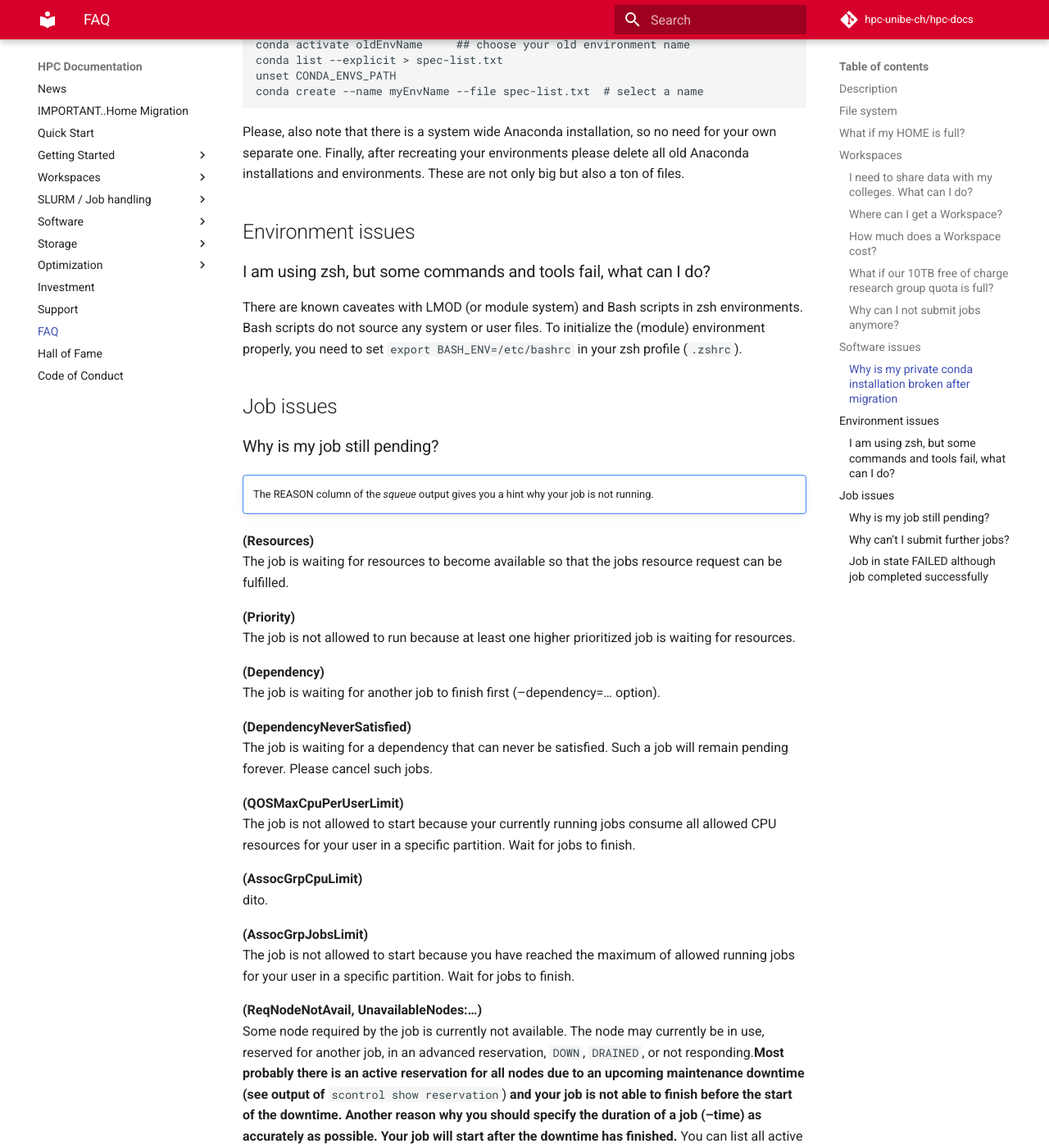
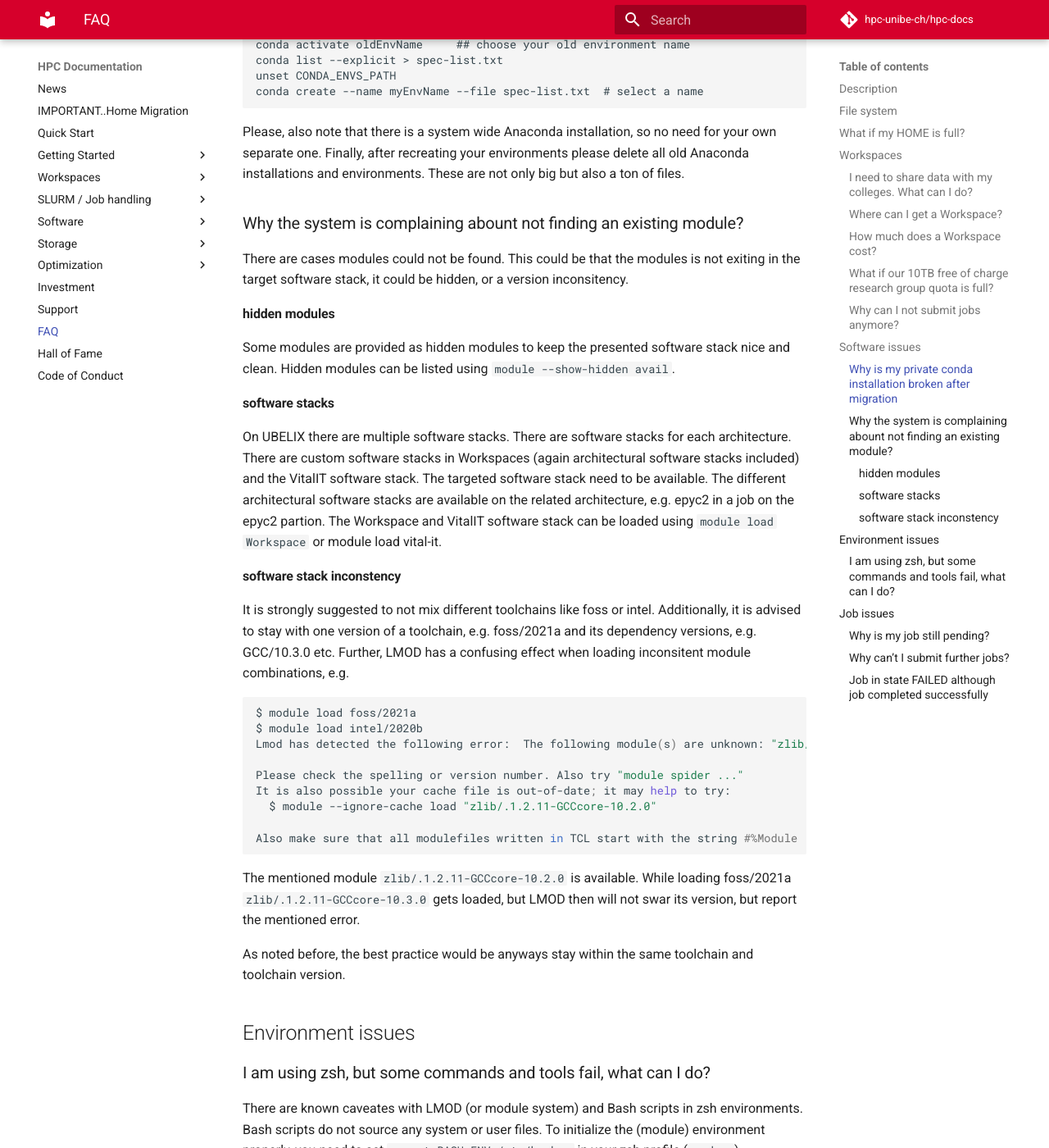
Before and after one commit to hpc-unibe-ch/hpc-unibe-ch.github.io, an MkDocs documentation site: the page built from docs/general/faq.md, in a window 1280 px wide and 1400 px high, scrolled down 2238 px. Shown: the whole window at 82% size. Built offline with MkDocs 1.6.1 and Material for MkDocs 9.7.7, drawn with Linux system fonts in a browser that asks for light colours; comment, search, counter and statistics services are not loaded.

Commit message:
FAQ: module loadissues

````diff
--- a/docs/general/faq.md
+++ b/docs/general/faq.md
@@ -83,6 +83,37 @@ conda create --name myEnvName --file spec-list.txt  # select a name
 ```
 Please, also note that there is a system wide Anaconda installation, so no need for your own separate one.
 Finally, after recreating your environments please delete all old Anaconda installations and environments. These are not only big but also a ton of files.
+
+### Why the system is complaining abount not finding an existing module?
+
+There are cases modules could not be found. This could be that the modules is not exiting in the target software stack, it could be hidden, or a version inconsitency.
+
+#### hidden modules
+Some modules are provided as hidden modules to keep the presented software stack nice and clean. Hidden modules can be listed using `module --show-hidden avail`.
+
+#### software stacks
+On UBELIX there are multiple software stacks. There are software stacks for each architecture. There are custom software stacks in Workspaces (again architectural software stacks included) and the VitalIT software stack.
+The targeted software stack need to be available. The different architectural software stacks are available on the related architecture, e.g. epyc2 in a job on the epyc2 partion. The Workspace and VitalIT software stack can be loaded using `module load Workspace` or module load vital-it.
+
+#### software stack inconstency
+It is strongly suggested to not mix different toolchains like foss or intel. Additionally, it is advised to stay with one version of a toolchain, e.g. foss/2021a and its dependency versions, e.g. GCC/10.3.0 etc.
+Further, LMOD has a confusing effect when loading inconsitent module combinations, e.g.
+
+```Bash
+$ module load foss/2021a
+$ module load intel/2020b
+Lmod has detected the following error:  The following module(s) are unknown: "zlib/.1.2.11-GCCcore-10.2.0"
+
+Please check the spelling or version number. Also try "module spider ..."
+It is also possible your cache file is out-of-date; it may help to try:
+  $ module --ignore-cache load "zlib/.1.2.11-GCCcore-10.2.0"
+
+Also make sure that all modulefiles written in TCL start with the string #%Module
+```
+The mentioned module `zlib/.1.2.11-GCCcore-10.2.0` is available. While loading foss/2021a
+`zlib/.1.2.11-GCCcore-10.3.0` gets loaded, but LMOD then will not swar its version, but report the mentioned error.
+
+As noted before, the best practice would be anyways stay within the same toolchain and toolchain version.
 
 ## Environment issues
 ### I am using zsh, but some commands and tools fail, what can I do?
````
